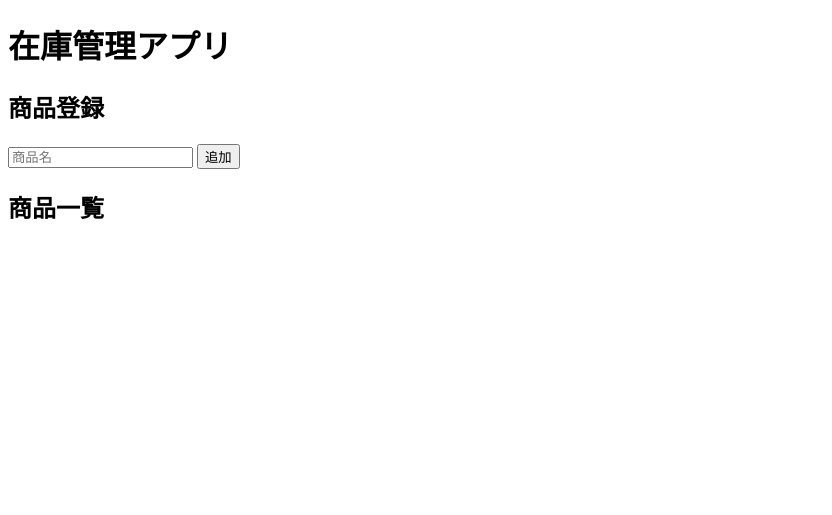
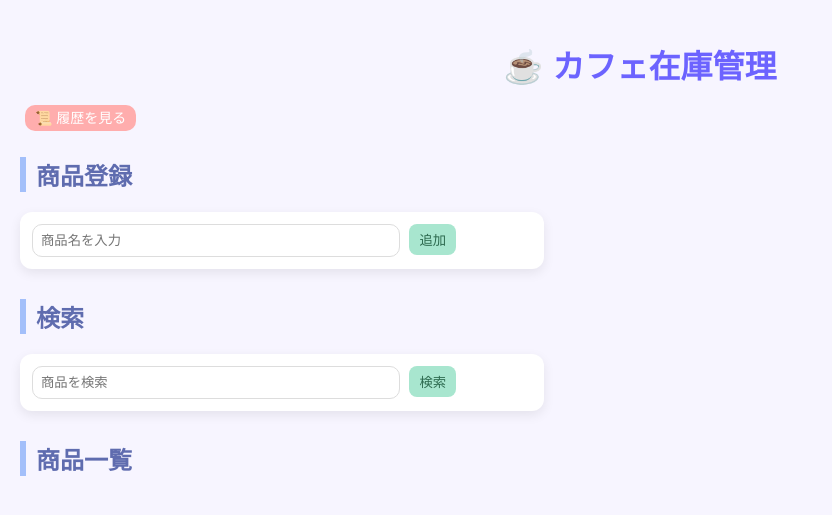
Before and after one commit to Miki-chan116/sunaba_cafe_zaiko, a Flask app: page / in a window 1280 px wide. Shown: the top 515 px of the page, without its empty margins (0-832 px from the left). Run offline with Flask 3, Linux system fonts and the light colour scheme; data that the repository does not hold is empty.

Commit message:
在庫管理アプリ（履歴・検索・UI改善追加）

```diff
--- a/app.py
+++ b/app.py
@@ -9,16 +9,31 @@ def get_db():
     conn.row_factory = sqlite3.Row
     return conn
 
+
+# =========================
 # 一覧表示
+# =========================
 @app.route("/")
 def index():
+    search = request.args.get("search", "")
+
     conn = get_db()
-    items = conn.execute("SELECT * FROM items").fetchall()
+
+    if search:
+        items = conn.execute(
+            "SELECT * FROM items WHERE name LIKE ?",
+            ('%' + search + '%',)
+        ).fetchall()
+    else:
+        items = conn.execute("SELECT * FROM items").fetchall()
+
     conn.close()
-
     return render_template("index.html", items=items)
 
+
+# =========================
 # 商品追加
+# =========================
 @app.route("/add_item", methods=["POST"])
 def add_item():
     name = request.form["name"]
@@ -32,20 +47,35 @@ def add_item():
     conn.close()
 
     return redirect("/")
-# 在庫を増やす
+
+
+# =========================
+# 在庫追加
+# =========================
 @app.route("/add_stock/<int:item_id>")
 def add_stock(item_id):
     conn = get_db()
+
     conn.execute(
         "UPDATE items SET stock_quantity = stock_quantity + 1 WHERE id = ?",
         (item_id,)
     )
+
+    # 履歴追加
+    conn.execute(
+        "INSERT INTO history (item_id, action, amount) VALUES (?, ?, ?)",
+        (item_id, "add", 1)
+    )
+
     conn.commit()
     conn.close()
 
     return redirect("/")
 
-# 在庫を減らす
+
+# =========================
+# 在庫減少
+# =========================
 @app.route("/remove_stock/<int:item_id>")
 def remove_stock(item_id):
     conn = get_db()
@@ -55,29 +85,68 @@ def remove_stock(item_id):
         (item_id,)
     ).fetchone()
 
-    if item["stock_quantity"] > 0:
+    if item and item["stock_quantity"] > 0:
+
         conn.execute(
             "UPDATE items SET stock_quantity = stock_quantity - 1 WHERE id = ?",
             (item_id,)
         )
-        conn.commit()
 
-    conn.close()
-    return redirect("/")
+        # 履歴追加
+        conn.execute(
+            "INSERT INTO history (item_id, action, amount) VALUES (?, ?, ?)",
+            (item_id, "remove", 1)
+        )
 
-# 商品削除
-@app.route("/delete_item/<int:item_id>")
-def delete_item(item_id):
-    conn = get_db()
-    conn.execute(
-        "DELETE FROM items WHERE id = ?",
-        (item_id,)
-    )
     conn.commit()
     conn.close()
 
     return redirect("/")
 
+
+# =========================
+# 商品削除
+# =========================
+@app.route("/delete_item/<int:item_id>")
+def delete_item(item_id):
+    conn = get_db()
+
+    conn.execute(
+        "DELETE FROM items WHERE id = ?",
+        (item_id,)
+    )
+
+    # 履歴
+    conn.execute(
+        "INSERT INTO history (item_id, action, amount) VALUES (?, ?, ?)",
+        (item_id, "delete", 0)
+    )
+
+    conn.commit()
+    conn.close()
+
+    return redirect("/")
+
+
+# =========================
+# 履歴表示
+# =========================
+@app.route("/history")
+def history():
+    conn = get_db()
+
+    logs = conn.execute("""
+        SELECT * FROM history
+        ORDER BY created_at DESC
+    """).fetchall()
+
+    conn.close()
+
+    return render_template("history.html", logs=logs)
+
+
+# =========================
 # サーバー起動
+# =========================
 if __name__ == "__main__":
     app.run(debug=True, port=5001)
--- /dev/null
+++ b/static/style.css
@@ -0,0 +1,176 @@
+body {
+    font-family: "Helvetica Neue", Arial, sans-serif;
+    background: #f7f5ff; /* パステルラベンダー */
+    margin: 0;
+    padding: 20px;
+    color: #4b4b4b;
+}
+
+h1 {
+    text-align: center;
+    color: #6c63ff;
+    margin-bottom: 20px;
+    font-weight: bold;
+}
+
+h2 {
+    color: #5f6caf;
+    border-left: 6px solid #a3bffa;
+    padding-left: 10px;
+    margin-top: 30px;
+}
+
+form {
+    background: #ffffff;
+    padding: 15px;
+    border-radius: 16px;
+    box-shadow: 0 4px 12px rgba(0,0,0,0.08);
+    margin-bottom: 20px;
+    max-width: 420px;
+}
+
+input {
+    padding: 10px;
+    width: 70%;
+    border: 1px solid #ddd;
+    border-radius: 10px;
+    outline: none;
+}
+
+input:focus {
+    border-color: #a3bffa;
+}
+
+button {
+    padding: 6px 12px;
+    border: none;
+    border-radius: 10px;
+    cursor: pointer;
+    margin-left: 5px;
+    transition: 0.2s;
+}
+
+/* ＋ボタン（ミント） */
+button:nth-of-type(1) {
+    background: #a8e6cf;
+    color: #2d6a4f;
+}
+
+/* −ボタン（ライトオレンジ） */
+button:nth-of-type(2) {
+    background: #ffd6a5;
+    color: #7a4e1d;
+}
+
+/* 削除ボタン */
+a {
+    background: #ffadad;
+    color: white;
+    padding: 5px 10px;
+    border-radius: 10px;
+    text-decoration: none;
+    margin-left: 5px;
+    font-size: 14px;
+}
+
+ul {
+    list-style: none;
+    padding: 0;
+    max-width: 600px;
+    margin: 0 auto;
+}
+
+li {
+    background: #ffffff;
+    margin-bottom: 12px;
+    padding: 14px;
+    border-radius: 14px;
+    display: flex;
+    justify-content: space-between;
+    align-items: center;
+    box-shadow: 0 3px 10px rgba(0,0,0,0.06);
+    transition: 0.2s;
+}
+
+li:hover {
+    transform: translateY(-2px);
+    box-shadow: 0 6px 14px rgba(0,0,0,0.08);
+}
+
+/* 在庫0はうっすら */
+li[style*="opacity"] {
+    opacity: 0.5;
+}
+body {
+    font-family: Arial, sans-serif;
+    background: #f7f5ff;
+    margin: 0;
+    padding: 20px;
+}
+
+h1 {
+    text-align: center;
+    color: #6c63ff;
+}
+
+form {
+    background: white;
+    padding: 12px;
+    border-radius: 12px;
+    margin-bottom: 15px;
+    max-width: 500px;
+}
+
+input {
+    padding: 8px;
+    width: 70%;
+}
+
+button {
+    padding: 6px 10px;
+    margin-left: 5px;
+    border: none;
+    border-radius: 8px;
+    cursor: pointer;
+}
+
+ul {
+    list-style: none;
+    padding: 0;
+    max-width: 600px;
+    margin: auto;
+}
+
+/* カード */
+.card {
+    background: white;
+    margin: 10px 0;
+    padding: 12px;
+    border-radius: 14px;
+    display: flex;
+    justify-content: space-between;
+    align-items: center;
+    box-shadow: 0 3px 10px rgba(0,0,0,0.06);
+}
+
+/* 在庫少ない */
+.low-stock {
+    border-left: 6px solid #ffb703;
+}
+
+/* ボタン */
+.buttons button:nth-child(1) {
+    background: #a8e6cf;
+}
+
+.buttons button:nth-child(2) {
+    background: #ffd6a5;
+}
+
+.buttons a {
+    background: #ffadad;
+    color: white;
+    padding: 5px 10px;
+    border-radius: 8px;
+    text-decoration: none;
+}
--- a/templates/index.html
+++ b/templates/index.html
@@ -2,34 +2,65 @@
 <html>
 <head>
     <meta charset="UTF-8">
-    <title>在庫管理</title>
+    <title>カフェ在庫管理</title>
+
+    <link rel="stylesheet" href="{{ url_for('static', filename='style.css') }}">
 </head>
 <body>
-    <h1>在庫管理アプリ</h1>
+
+<h1>☕ カフェ在庫管理</h1>
+
+<!-- ナビ -->
+<p>
+    <a href="/history">📜 履歴を見る</a>
+</p>
 
 <h2>商品登録</h2>
 
 <form action="/add_item" method="POST">
-        <input type="text" name="name" placeholder="商品名" required>
+    <input type="text" name="name" placeholder="商品名を入力" required>
     <button type="submit">追加</button>
+</form>
+
+<h2>検索</h2>
+
+<form method="GET">
+    <input type="text" name="search" placeholder="商品を検索">
+    <button type="submit">検索</button>
 </form>
 
 <h2>商品一覧</h2>
 
 <ul>
     {% for item in items %}
-        <li style="{% if item['stock_quantity'] == 0 %}color:red;{% endif %}">
+    <li class="card {% if item['stock_quantity'] <= 3 %}low-stock{% endif %}">
 
+        <span>
             {{ item["name"] }}：{{ item["stock_quantity"] }}
+        </span>
 
-            <button onclick="location.href='/add_stock/{{ item.id }}'">＋</button>
+        <div class="buttons">
 
-            <button onclick="location.href='/remove_stock/{{ item.id }}'">−</button>
+            <button onclick="location.href='/add_stock/{{ item.id }}'">
+                ＋
+            </button>
+
+            {% if item["stock_quantity"] > 0 %}
+            <button onclick="location.href='/remove_stock/{{ item.id }}'">
+                −
+            </button>
+            {% else %}
+            <button disabled>−</button>
+            {% endif %}
+
+            <a href="/edit_item/{{ item.id }}">✏️</a>
 
             <a href="/delete_item/{{ item.id }}"
-               onclick="return confirm('本当に削除しますか？')">
-               🗑 削除
+               onclick="return confirm('本当に削除しますか？（戻せません）')">
+                🗑
             </a>
+
+        </div>
 
     </li>
     {% endfor %}
```
Lines whose indentation alone changed are shown as unchanged.
